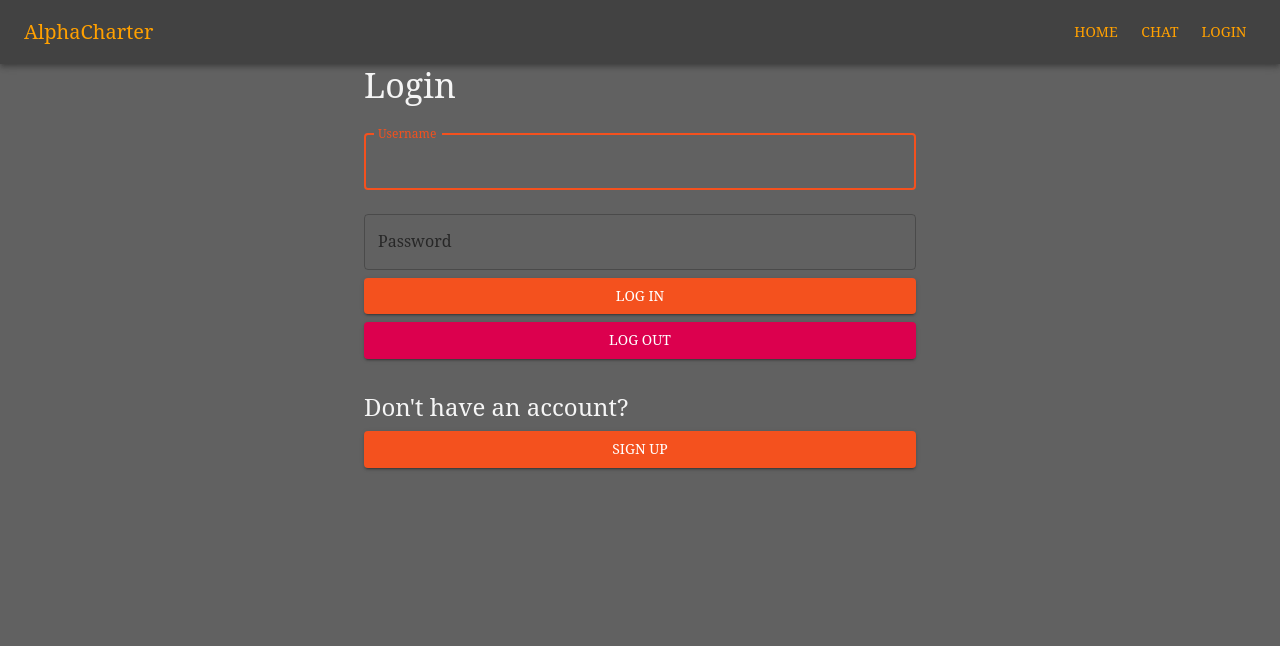
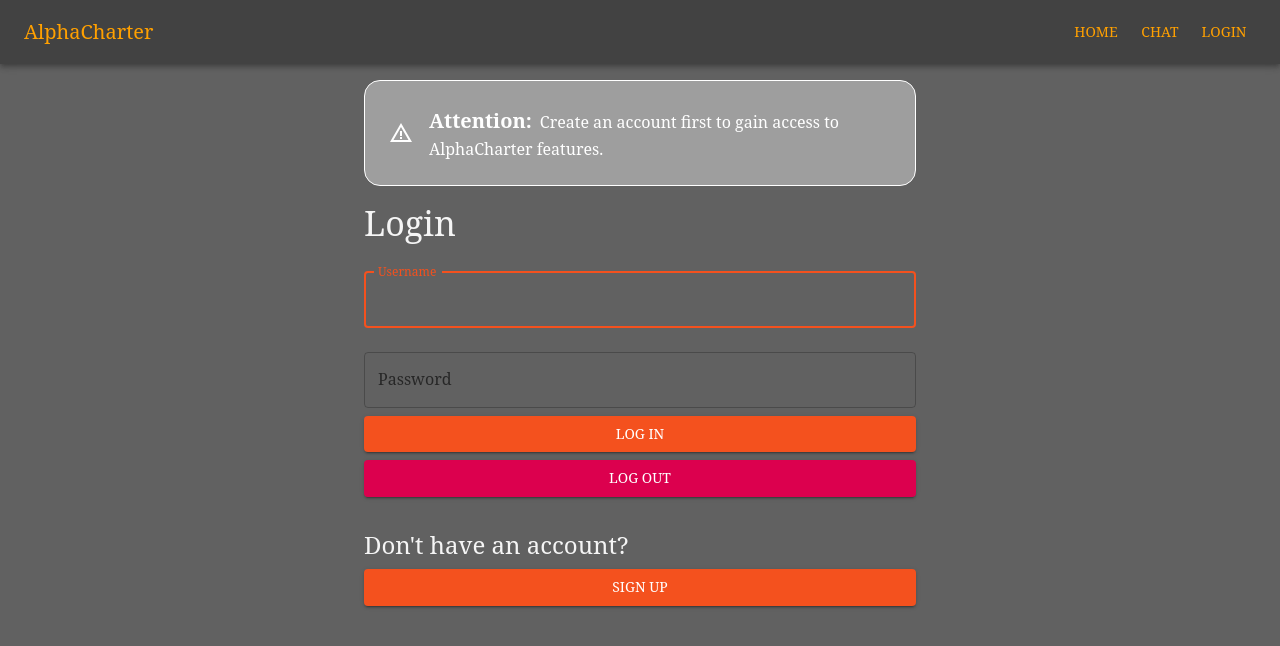
Before and after one commit to SailingSF/alphacharter-frontend, a React (Create React App) app: page /login in a window 1280 px wide. Shown: the top 646 px of the page. Built offline with nearby package versions, Linux system fonts and the light colour scheme.

Commit message:
add warning component

```diff
--- /dev/null
+++ b/src/components/AttentionSection.jsx
@@ -0,0 +1,33 @@
+import React from 'react';
+import { Box, Typography, useTheme, Icon } from '@mui/material';
+import WarningAmberIcon from '@mui/icons-material/WarningAmber'; // Assuming you're using Material-UI icons
+
+function AttentionSection({title, text }) {
+  const theme = useTheme();
+
+  return (
+    <Box sx={{
+      p: 3,
+      backgroundColor: theme.palette.background.surface,
+      color: theme.palette.warning.contrastText,
+      display: 'flex',
+      alignItems: 'center',
+      mb: 2,
+      mt: 2,
+      borderRadius: theme.shape.borderRadius,
+      border: '1.5px solid white'
+    }}>
+      <Icon component={WarningAmberIcon} sx={{ mr: 2 }} />
+      <div>
+        <Typography variant="h6" component="span" sx={{ fontWeight: 'bold' }}>
+          {title}
+        </Typography>
+        <Typography component="span" sx={{ ml: 1 }}>
+          {text}
+        </Typography>
+      </div>
+    </Box>
+  );
+}
+
+export default AttentionSection;
--- a/src/components/LoginForm.jsx
+++ b/src/components/LoginForm.jsx
@@ -2,6 +2,7 @@ import React, { useState } from 'react';
 import { useNavigate } from 'react-router-dom';
 import { Container, TextField, Button, Typography } from '@mui/material';
 import axios from 'axios';
+import AttentionSection from './AttentionSection';
 
 function LoginPage() {
   const [username, setUsername] = useState('');
@@ -37,8 +38,11 @@ function LoginPage() {
     // Optionally remove the refresh token as well
 };
 
+const warningComponent = { title: "Attention:", text: "Create an account first to gain access to AlphaCharter features."}
+
   return (
     <Container maxWidth="sm">
+      <AttentionSection title={warningComponent.title} text={warningComponent.text}></AttentionSection>
       <Typography variant="h4" component="h1" gutterBottom>
         Login
       </Typography>
--- a/src/components/SignUpForm.jsx
+++ b/src/components/SignUpForm.jsx
@@ -1,6 +1,7 @@
 import React, { useState } from 'react';
 import { useNavigate } from 'react-router-dom';
 import { Container, TextField, Button, Typography, Alert } from '@mui/material';
+import AttentionSection from './AttentionSection';
 import axios from 'axios';
 
 function RegisterForm() {
@@ -49,8 +50,11 @@ function RegisterForm() {
         }
     };
 
+    const warningComponent = { title: "Attention:", text: "Signing up now does not grant usage access to the AlphaCharter chat and other features at the moment. It does put you first in line for when it becomes publicly available and eligible for free usage, access to beta access, and other features."}
+
     return (
         <Container component="main" maxWidth="xs">
+            <AttentionSection title={warningComponent.title} text={warningComponent.text}></AttentionSection>
             <Typography component="h1" variant="h5">
                 Sign Up
             </Typography>
```
